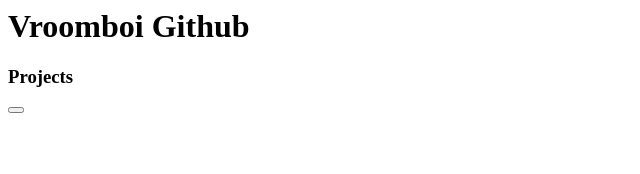
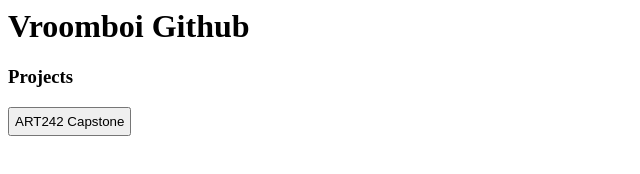
Before and after one commit to garrettptech/garrettptech.github.io, a plain HTML site: page index.html in a window 1280 px wide. Shown: the whole page, without its empty margins (0-640 px from the left). Drawn offline with Linux system fonts and the light colour scheme.

Commit message:
Project v0.3

```diff
--- a/index.html
+++ b/index.html
@@ -1,11 +1,11 @@
 <html>
     <head>
-
+      <link rel="stylesheet" href="style.css">
     </head>
     <body>
       <h1>Vroomboi Github</h1>
 
       <h3>Projects</h3>
-      <button onclick="location.href='Projects/ART242_Capstone'"></button>
+      <button onclick="location.href='Projects/ART242_Capstone'">ART242 Capstone</button>
     </body>
 </html>
--- a/style.css
+++ b/style.css
@@ -0,0 +1,3 @@
+button{
+    padding: 5px;
+}
```
